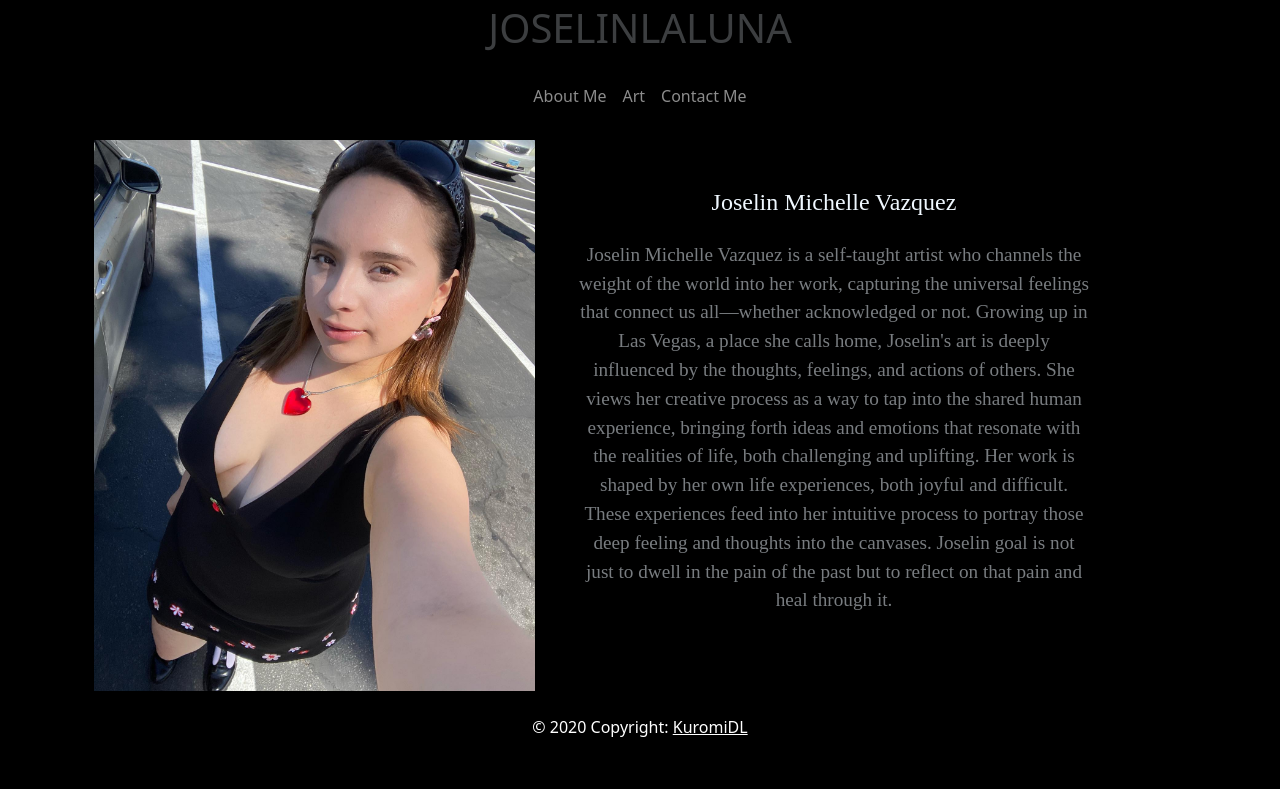
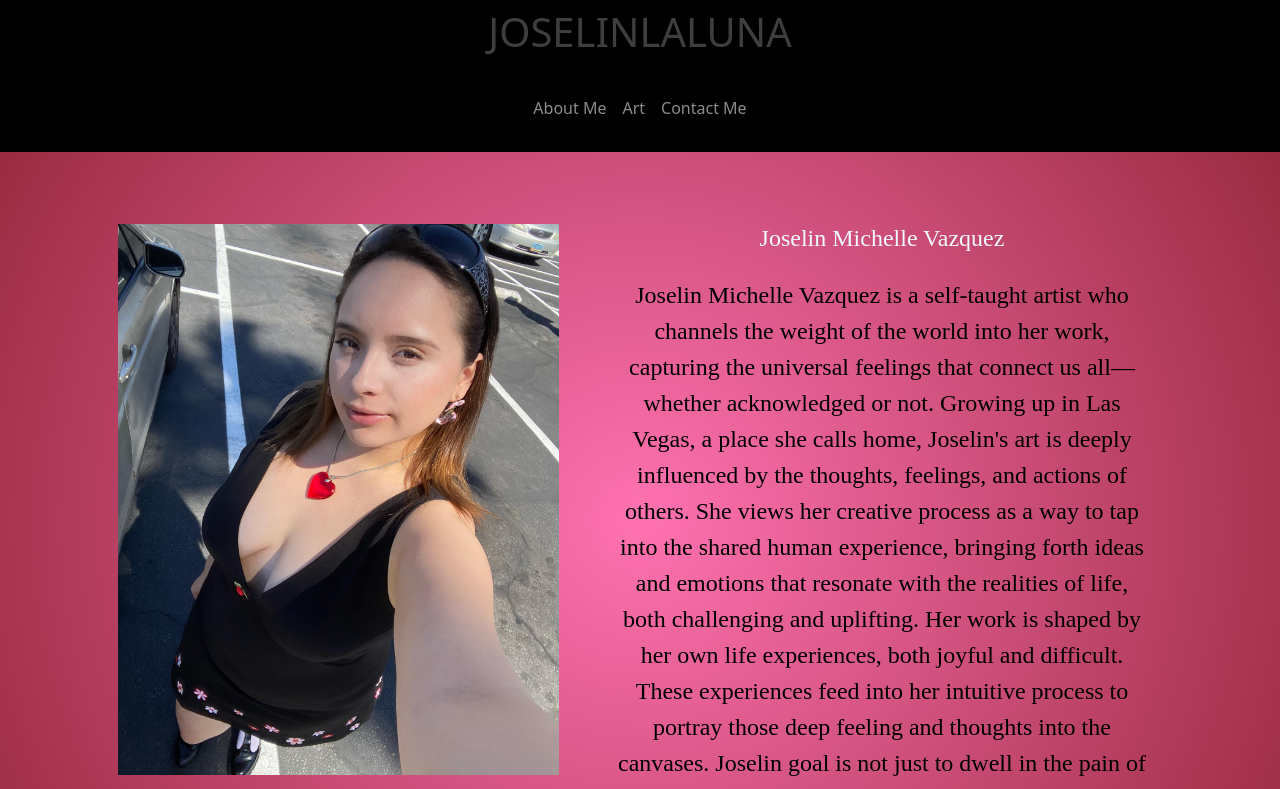
Before and after one commit to joselinlaluna/joselinlaluna.github.io, a plain HTML site: page index.html in a window 1280 px wide. Shown: the top 789 px of the page. Drawn offline with nearby package versions, Linux system fonts and the light colour scheme; a web font is replaced by a local one.

Commit message:
1.8.5
gradient and major visual updates

```diff
--- a/css/style.css
+++ b/css/style.css
@@ -38,17 +38,12 @@ ul a {
 
 body {
     background-color: #000;
-    width: 100%;
-  height: 100vh;
+     margin: 0;
+
 
 }
 
 
-.gradientContent p {
-    color: #2abfe3;
-
-
-}
 
 .logo img {
     align-items: center;
@@ -82,9 +77,9 @@ nav a {
 }
 
 .PTextoJoselin p {
-    opacity: 0.5;
-    color: aliceblue;
-    font-size: 1.2rem;
+
+    color: black;
+    font-size: 1.5rem;
 }
 .imgContainer  h1{
       font-family: "Sofadi One", system-ui;
@@ -97,6 +92,7 @@ nav a {
     text-decoration: none;
     color: aliceblue;
     opacity: 0.5;
+
 }
 .imgContainer h1{
     text-decoration: none;
@@ -108,3 +104,20 @@ nav a {
     color: aliceblue;
     opacity: 0.5;
 }
+.kuromiWasHere{
+    text-decoration: none;
+}
+.footer p{
+      color: aliceblue;
+     opacity: 0.5;
+}
+footer{
+    background: linear-gradient(0deg, rgba(0,0,0,0.8841737378545168) 0%, rgba(0,0,0,0.9261905445772058) 100%);
+
+}
+header{
+    background: linear-gradient(0deg, rgba(0,0,0,0.8841737378545168) 0%, rgba(0,0,0,0.9261905445772058) 100%)
+}
+main{
+    background: radial-gradient(circle, rgba(255,114,177,1) 0%, rgba(252,70,107,0.6124650543811274) 100%);
+}
--- a/css/styleArt.css
+++ b/css/styleArt.css
@@ -7,6 +7,27 @@
 
 
 
+}
+.imgContainer  h1{
+    text-decoration: none;
+      font-family: "Sofadi One", system-ui;
+      color: aliceblue;
+    opacity: 0.5;
+}
+.logos a{
+    text-decoration: none;
+    color: aliceblue;
+    opacity: 0.5;
+}
+logos h1 {
+    text-decoration: none;
+    color: aliceblue;
+    opacity: 0.5;
+}
+header a {
+    text-decoration: none;
+    color: aliceblue;
+    opacity: 0.5;
 }
 
 .tittle {
@@ -30,7 +51,7 @@ ul a {
 
 .navbar .navbar-expand-lg .navbar-dark li a {
     outline: none;
-    color: aqua;
+
 
 }
 
@@ -42,7 +63,7 @@ body {
 
 
 .gradientContent p {
-    color: #2abfe3;
+   color: black;
 
 
 }
@@ -84,7 +105,10 @@ artDescription{
 
 }
 .artDescription p{
-opacity: 0.5;
-color: aliceblue;
-font-size: 1.2rem;
+
+color:black;
+font-size: 1.4rem;
 }
+main{
+    background: radial-gradient(circle, rgba(255,114,177,1) 0%, rgba(252,70,107,0.6124650543811274) 100%);
+}
--- a/css/styleContact.css
+++ b/css/styleContact.css
@@ -8,6 +8,33 @@
 
 
 }
+
+.imgContainer  h1{
+    text-decoration: none;
+      font-family: "Sofadi One", system-ui;
+      color: aliceblue;
+    opacity: 0.5;
+}
+imgContainer h a {
+    text-decoration: none;
+
+}
+.logos a{
+    text-decoration: none;
+    color: aliceblue;
+    opacity: 0.5;
+}
+logos h1 {
+    text-decoration: none;
+    color: aliceblue;
+    opacity: 0.5;
+}
+header a {
+    text-decoration: none;
+    color: aliceblue;
+    opacity: 0.5;
+}
+
 .h1Contact{
     color: aliceblue;
      display: flex;
@@ -17,7 +44,14 @@
 }
 
 
-
+.lead p{
+    color:black;
+     font-size: 1.5rem;
+}
+.textOfContact p{
+    color: #000;
+    font-size: 1.5rem;
+}
 ul a {
     color: aliceblue;
     text-decoration: none;
@@ -26,7 +60,7 @@ ul a {
 
 .navbar .navbar-expand-lg .navbar-dark li a {
     outline: none;
-    color: aqua;
+
 
 }
 
@@ -38,7 +72,6 @@ body {
 
 
 .gradientContent p{
-   color: #2abfe3 ;
 
 
 }
@@ -93,12 +126,12 @@ body {
     justify-content: center;
 }
 .iconJose a{
-    color: aqua;
+    color:black;
     text-decoration: none;
 
 }
 .iconJose i{
-    color: aqua;
+
 }
 p{
     font-family: "Times New Roman", Times, serif;
@@ -109,3 +142,6 @@ h1{
 nav a{
     color: #000;
 }
+main{
+    background: radial-gradient(circle, rgba(255,114,177,1) 0%, rgba(252,70,107,0.6124650543811274) 100%);
+}
--- a/index.html
+++ b/index.html
@@ -7,7 +7,9 @@
       <link rel="stylesheet" href="https://use.fontawesome.com/releases/v5.0.7/css/all.css">
       <link rel="preconnect" href="https://fonts.googleapis.com">
       <link rel="preconnect" href="https://fonts.gstatic.com" crossorigin>
-      <link href="https://fonts.googleapis.com/css2?family=Sofadi+One&display=swap" rel="stylesheet">
+      <link href="https://fonts.googleapis.com/css2?family=Sofadi+One&display=swap"
+      rel="stylesheet">
+      <meta name="viewport" content="width=device-width, initial-scale=1.0">
     <meta name="viewport" content="width=device-width, initial-scale=1, shrink-to-fit=no" />
     <script src="https://kit.fontawesome.com/yourcode.js" crossorigin="anonymous"></script>
 
@@ -17,13 +19,13 @@
   </head>
 
   <body>
-    <header class="text-center">
+    <header class="text-center ">
       <div class="container">
-        <div class="imgContainer m-1">
+        <div class="imgContainer m-2 ">
           <a  class="logos"> <h1>JOSELINLALUNA</h1> </a>
         </div>
 
-        <nav id="head" class="navbar navbar-expand-lg navbar-dark p-3 m-2">
+        <nav id="head" class="navbar navbar-expand-lg navbar-dark p-4 ">
           <div class="container">
             <div class="navbar-collapse justify-content-center" id="navbarNav">
               <ul class="navbar-nav">
@@ -43,13 +45,13 @@
       </div>
     </header>
 
-    <main class="gradientContent  ">
+    <main class="gradientContent p-lg-5  ">
 
       <div class="container row text-center mx-auto ">
-        <div class="col-12 col-lg-5">
-            <img class="img-fluid p-6" id="imgContainerMain" src="img/joseMe.jpg" alt="A photo of a two painting shows. This paintings are self portait of Joselin." />
+        <div class="col-8 col-lg-5 m-4">
+            <img class="img-fluid" id="imgContainerMain" src="img/joseMe.jpg" alt="A photo of a two painting shows. This paintings are self portait of Joselin." />
         </div>
-        <div class="texten col-12 col-lg-6 p-4 m-2">
+        <div class="texten col-10 col-lg-6 p-6 m-2">
           <div class="tittle justify-content-center py-3">
             <h4 class="tittleH1">Joselin Michelle Vazquez</h4>
           </div>
@@ -74,15 +76,23 @@
       </div>
     </main>
 
-      <footer class="text-center text-lg-start m-1 p-1" style="background-color: black;">
+      <footer class="text-center " style="background-color: black;">
+        <div class="container-fluid d-flex justify-content-center py-5 ">
+          <div class=" mx-auto p-4">
+              <!-- Copyright -->
+              <div class="text-center text-white p-5 m-3 mx-2" style="background-color: rgba(0, 0, 0, 0.2);">
+                © 2020 Copyright:
+                <a class=" kuromiWasHere text-white" href="">KuromiDL</a>
+              </div>
+              <!-- Copyright of the footer belongs to MDBootstrap.com  https://mdbootstrap.com/-->
+
+          </div>
 
 
-        <!-- Copyright -->
-        <div class="text-center text-white p-3" style="background-color: rgba(0, 0, 0, 0.2);">
-          © 2020 Copyright:
-          <a class="text-white" href="">KuromiDL</a>
         </div>
-        <!-- Copyright of the footer belongs to MDBootstrap.com  https://mdbootstrap.com/-->
+
+
+
       </footer>
 
     <script src="https://cdn.jsdelivr.net/npm/@popperjs/core@2.11.8/dist/umd/popper.min.js"
@@ -91,6 +101,7 @@
     <script src="https://cdn.jsdelivr.net/npm/bootstrap@5.3.2/dist/js/bootstrap.min.js"
       integrity="sha384-BBtl+eGJRgqQAUMxJ7pMwbEyER4l1g+O15P+16Ep7Q9Q+zqX6gSbd85u4mG4QzX+"
       crossorigin="anonymous"></script>
+
   </body>
 
 </html>
```
Also changed, not shown: Art.html (+40 -37 lines), contactMe.html (+44 -39 lines).
